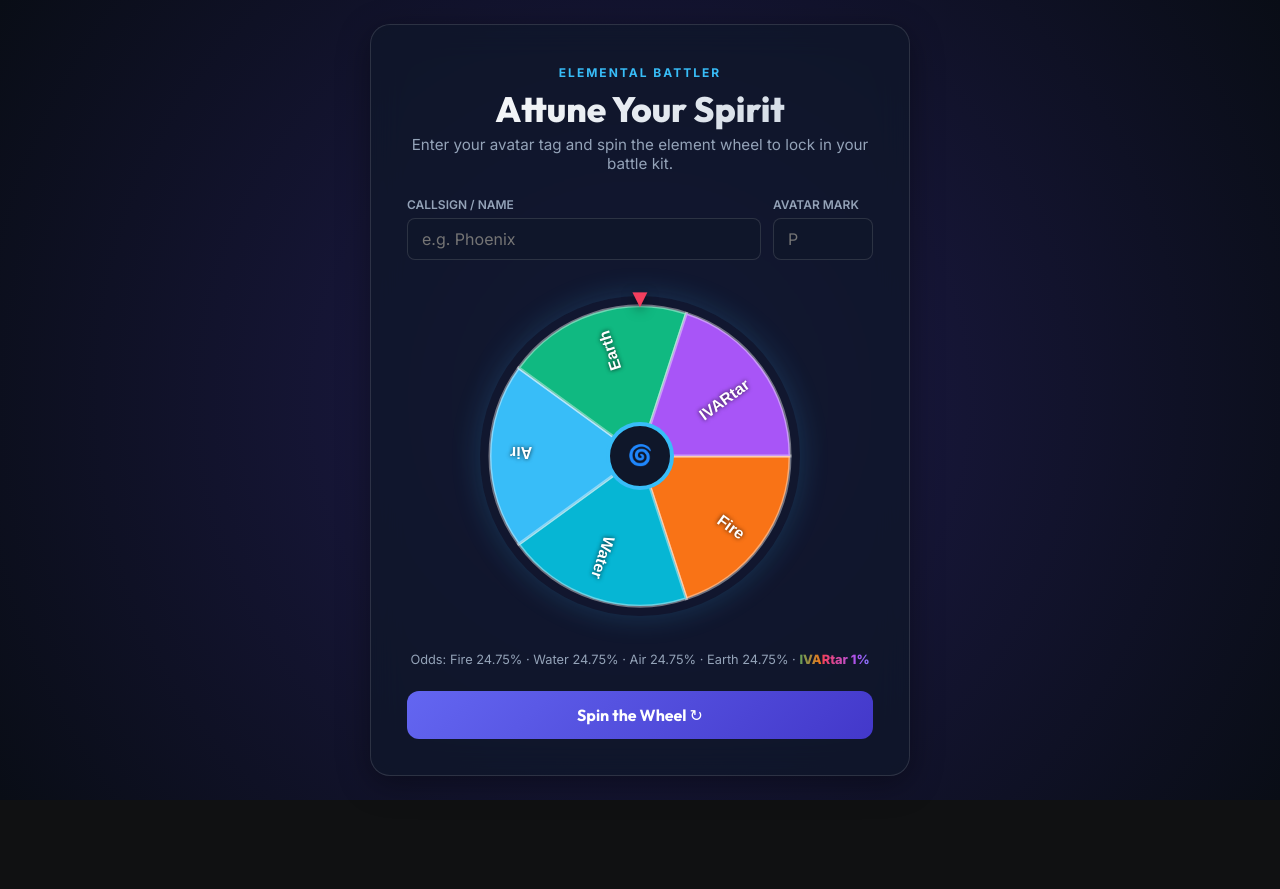
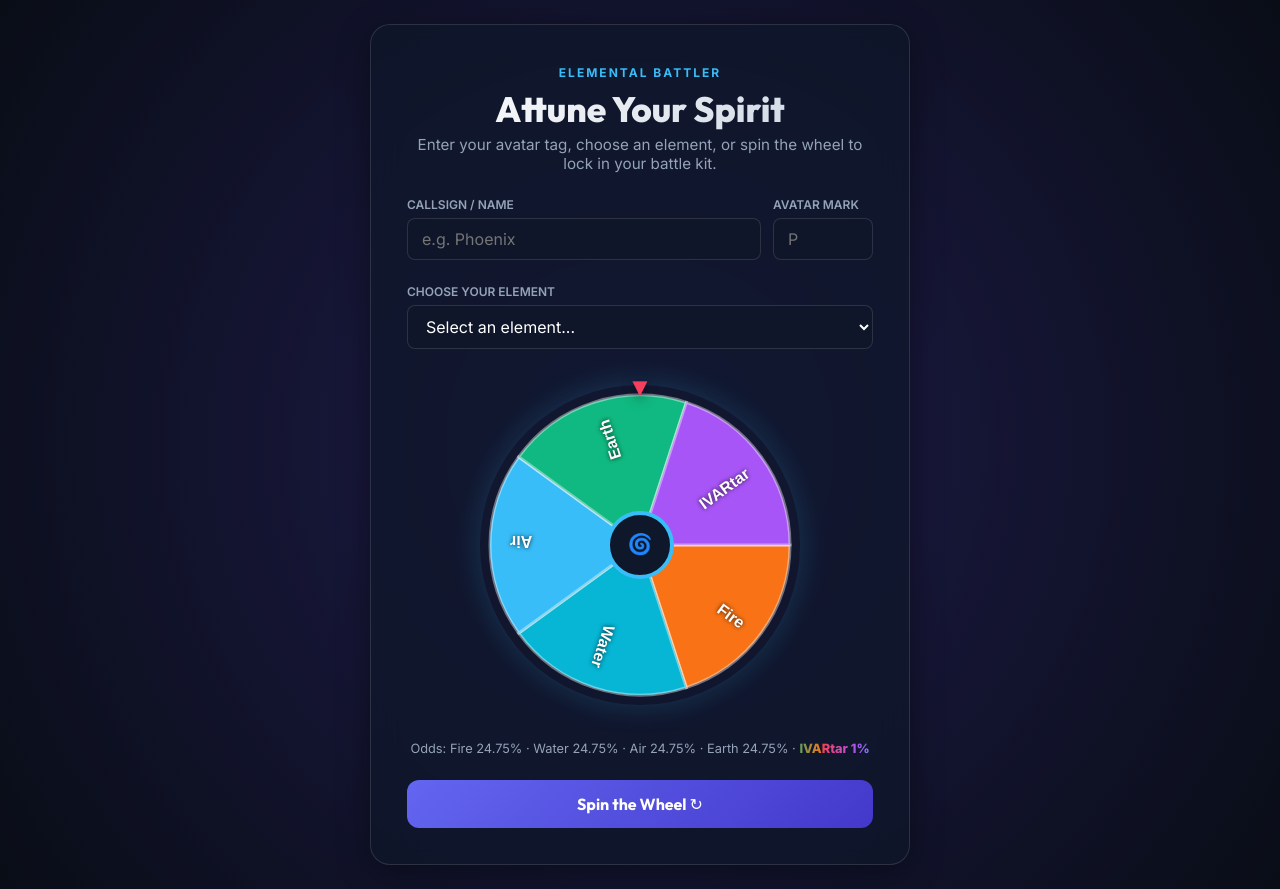
Before and after one commit to vincenttamano/ivarTar, a React (Vite) app: page / in a window 1280 px wide. Before the commit the page ends 800 px from the top, so only its background shows below. Built offline with nearby package versions, Linux system fonts and the light colour scheme.

Commit message:
Refine arena UI and model assets

```diff
--- a/index.html
+++ b/index.html
@@ -2,7 +2,7 @@
 <html lang="en">
   <head>
     <meta charset="UTF-8" />
-    <link rel="icon" type="image/svg+xml" href="/favicon.svg" />
+    <link rel="icon" type="image/jpeg" href="/model/ivartar.jpg" />
     <meta name="viewport" content="width=device-width, initial-scale=1.0" />
     <title>ivartar</title>
   </head>
--- a/src/App.css
+++ b/src/App.css
@@ -140,6 +140,38 @@ body {
 }
 
 .input-group input:focus {
+  border-color: #38bdf8;
+}
+
+.element-select-group {
+  display: flex;
+  flex-direction: column;
+  gap: 6px;
+  width: 100%;
+  text-align: left;
+}
+
+.element-select-group label {
+  font-size: 0.75rem;
+  font-weight: 600;
+  text-transform: uppercase;
+  color: var(--text-muted);
+}
+
+.element-select-group select,
+.loadout-field select {
+  width: 100%;
+  padding: 10px 14px;
+  border: 1px solid var(--border-light);
+  border-radius: var(--radius-sm);
+  background: rgba(15, 23, 42, 0.8);
+  color: #ffffff;
+  font: inherit;
+  outline: none;
+}
+
+.element-select-group select:focus,
+.loadout-field select:focus {
   border-color: #38bdf8;
 }
 
--- a/src/components/WheelSpin.jsx
+++ b/src/components/WheelSpin.jsx
@@ -126,6 +126,23 @@ export function WheelSpin({ onAttuned }) {
     }, 4000);
   };
 
+  const handleElementSelect = (elementId) => {
+    setSelectedElement(elementId || null);
+    setShowJackpotEffect(elementId === 'IVARtar');
+
+    if (elementId === 'IVARtar') {
+      setSelectedMoves({
+        atk: ELEMENTS.IVARtar.skills.atk,
+        def: ELEMENTS.IVARtar.skills.def,
+        atkS: ELEMENTS.IVARtar.skills.atkS,
+        defS: ELEMENTS.IVARtar.skills.defS,
+        ss: ELEMENTS.IVARtar.skills.ss
+      });
+    } else {
+      setSelectedMoves({});
+    }
+  };
+
   const handleEnterArena = () => {
     if (!selectedElement) return;
     onAttuned({
@@ -152,7 +169,7 @@ export function WheelSpin({ onAttuned }) {
         <div className="brand-header">
           <span className="brand-badge">ELEMENTAL BATTLER</span>
           <h1>Attune Your Spirit</h1>
-          <p className="subtext">Enter your avatar tag and spin the element wheel to lock in your battle kit.</p>
+          <p className="subtext">Enter your avatar tag, choose an element, or spin the wheel to lock in your battle kit.</p>
         </div>
 
         <div className="profile-inputs">
@@ -180,6 +197,23 @@ export function WheelSpin({ onAttuned }) {
               disabled={isSpinning}
             />
           </div>
+        </div>
+
+        <div className="element-select-group">
+          <label htmlFor="element-select">Choose your element</label>
+          <select
+            id="element-select"
+            value={selectedElement || ''}
+            onChange={(event) => handleElementSelect(event.target.value)}
+            disabled={isSpinning}
+          >
+            <option value="">Select an element...</option>
+            {WHEEL_SECTORS.map((sector) => (
+              <option key={sector.id} value={sector.id}>
+                {sector.label}{sector.id === 'IVARtar' ? ' (Rare)' : ''}
+              </option>
+            ))}
+          </select>
         </div>
 
         {/* Wheel Graphic Container */}
```
Also changed, not shown: public/model/README.md (deleted).
